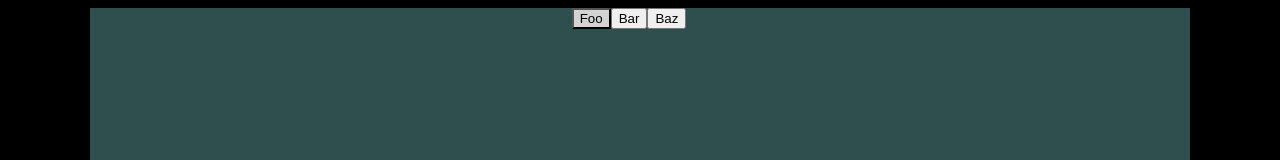
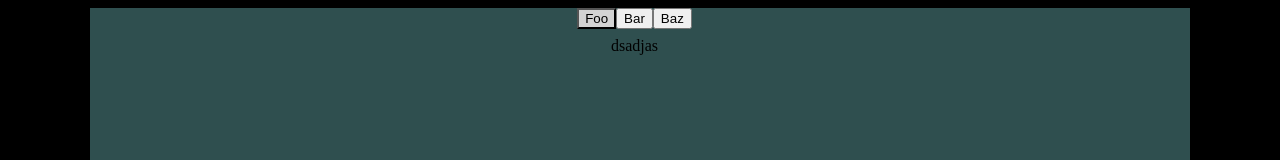
Before and after one commit to alu0101056944/sytwc-threejs, a Gatsby site: page / in a window 1280 px wide. Shown: the top 160 px of the page. Built offline with nearby package versions, Linux system fonts and the light colour scheme; Gatsby itself is replaced by a stand-in of ours.

Commit message:
Styles changes on tabs.

```diff
--- a/src/styles/main.scss
+++ b/src/styles/main.scss
@@ -10,10 +10,35 @@ body {
   }
 
   .tabsContainer {
-    width: 98%;
     display: flex;
     align-items: center;
     justify-content: center;
+    flex-direction: column;
+    width: 99%;
+
+    %tabs-element {
+      margin: 0px 0px 8px 0px;
+    }
+
+    nav {
+      @extend %tabs-element;
+
+      width: 99%;
+
+      display: flex;
+      align-items: center;
+      justify-content: center;
+
+    }
+
+    main {
+      @extend %tabs-element;
+
+      display: flex;
+      align-items: center;
+      justify-content: center;
+      flex-direction: column;
+    }
 
     .activeTab {
       background-color: lightgray;
--- a/src/templates/tabs.js
+++ b/src/templates/tabs.js
@@ -12,9 +12,10 @@ const Tabs = ({allContent = [{title: 'default'}]}) => {
     <div className='tabsContainer'>
       <nav>
         {
-          allContent.map((content) => (
+          allContent.map((content, index) => (
                 <button
                     className={nameOfActiveTab === content.title ? 'activeTab' : 'inactiveTab'}
+                    key={`${content.title}${index}`}
                     onClick={() => setNameOfActiveTab(content.title)}>
                   {content.title}
                 </button>
@@ -25,6 +26,7 @@ const Tabs = ({allContent = [{title: 'default'}]}) => {
         {
           allContent.filter(content => content.title === nameOfActiveTab).content
         }
+        dsadjas
       </main>
     </div>
   );
```
